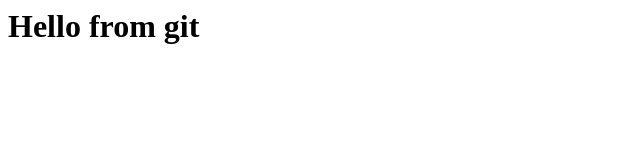
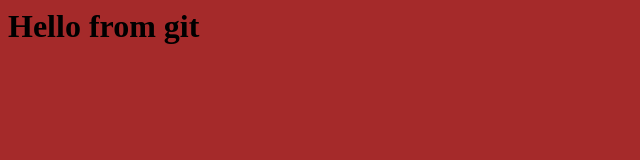
Before and after one commit to KeshabChandraDas/DevOps_Test, a plain HTML site: page index.html in a window 1280 px wide. Shown: the whole page, without its empty margins (0-640 px from the left). Drawn offline with Linux system fonts and the light colour scheme.

Commit message:
added the backgrnd

```diff
--- a/index.html
+++ b/index.html
@@ -1,5 +1,5 @@
 <html>
-    <body>
+    <body style="background-color: brown;">
         <h1>Hello from git</h1>
     </body>
 </html>
```
